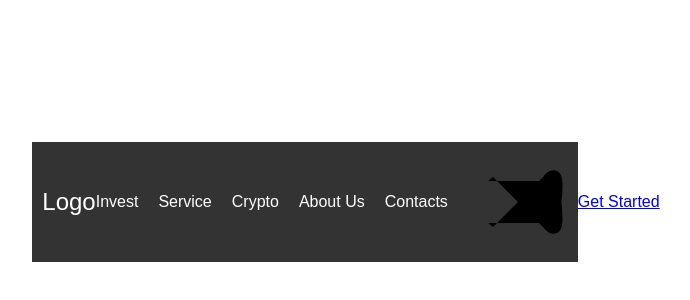
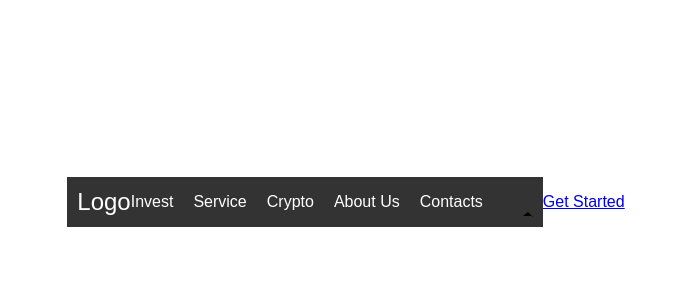
Before and after one commit to debxam/debxam.github.io, a plain HTML site: page index.html in a window 1280 px wide. Shown: the part 198-498 px from the top of the page, without its empty margins (294-984 px from the left). Drawn offline with Linux system fonts and the light colour scheme.

Commit message:
Update index.html

```diff
--- a/index.html
+++ b/index.html
@@ -19,7 +19,7 @@
         </ul>
 
         <button class="menu" onclick="this.classList.toggle('opened');this.setAttribute('aria-expanded', this.classList.contains('opened'))" aria-label="Main Menu">
-          <svg width="100" height="100" viewBox="0 0 100 100">
+          <svg width="30" height="30" viewBox="0 0 30 30">
             <path class="line line1" d="M 20,29.000046 H 80.000231 C 80.000231,29.000046 94.498839,28.817352 94.532987,66.711331 94.543142,77.980673 90.966081,81.670246 85.259173,81.668997 79.552261,81.667751 75.000211,74.999942 75.000211,74.999942 L 25.000021,25.000058" />
             <path class="line line2" d="M 20,50 H 80" />
             <path class="line line3" d="M 20,70.999954 H 80.000231 C 80.000231,70.999954 94.498839,71.182648 94.532987,33.288669 94.543142,22.019327 90.966081,18.329754 85.259173,18.331003 79.552261,18.332249 75.000211,25.000058 75.000211,25.000058 L 25.000021,74.999942" />
```
